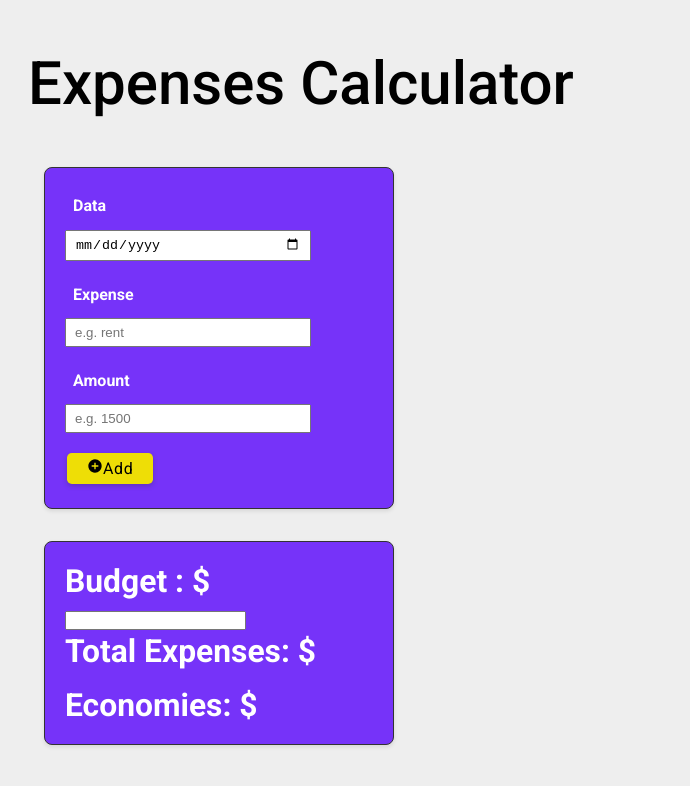
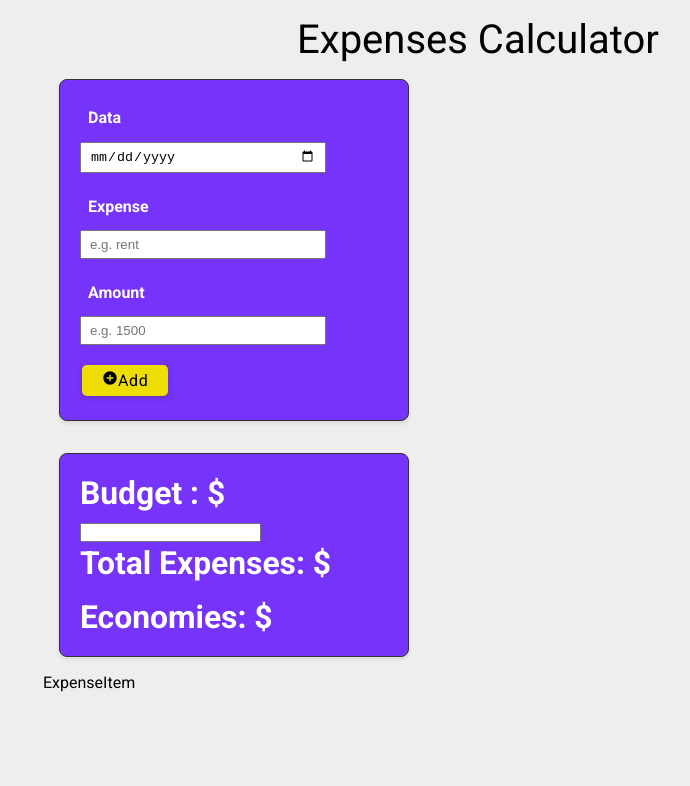
Before and after one commit to Muratozbk/30-react-projects, a React (Create React App) app: page / in a window 1280 px wide. Shown: the top 786 px of the page, without its empty margins (162-852 px from the left). Built offline with nearby package versions, Linux system fonts and the light colour scheme.

Commit message:
expenseItem

```diff
--- a/src/projects/25-expenses-calculator/ExpensesCalculatorApp.jsx
+++ b/src/projects/25-expenses-calculator/ExpensesCalculatorApp.jsx
@@ -2,13 +2,14 @@ import React from 'react'
 import Title from '../components/Title'
 import Button from '../components/Button'
 import ExpensesForm from './components/ExpensesForm'
+import ExpensesList from './components/ExpensesList'
 
 export default function ExpensesCalculatorApp() {
     document.body.style.background = '#eee'
 
     return (
-        <main className='container'>
-            <Title text={'Expenses Calculator'} />
+        <main className='container' style={{ padding: '0 15px' }}>
+            <Title text={'Expenses Calculator'} classes={'subtitle mt-1 mb-1'} />
             {/* Alert comp */}
 
             <section style={{
@@ -32,7 +33,9 @@ export default function ExpensesCalculatorApp() {
                 </aside>
             </section>
 
-            <section>  {/* <ExpensesList/> */}  </section>
+            <section>
+                <ExpensesList />
+            </section>
         </main>
     )
 }
--- /dev/null
+++ b/src/projects/25-expenses-calculator/components/ExpenseItem.jsx
@@ -0,0 +1,7 @@
+import React from 'react'
+
+export default function ExpenseItem() {
+    return (
+        <div>ExpenseItem</div>
+    )
+}
--- /dev/null
+++ b/src/projects/25-expenses-calculator/components/ExpensesList.jsx
@@ -0,0 +1,16 @@
+import React from 'react'
+import { MdDelete } from 'react-icons/md'
+import ExpenseItem from './ExpenseItem'
+
+export default function ExpensesList({ expense = [], clearItems }) {
+    return (
+        <>
+            <ul className='list'>
+                <ExpenseItem />
+            </ul>
+            {expense.length > 0 ? <button className='btn btn-danger' onClick={clearItems}>
+                <MdDelete /> Clear All Expenses
+            </button> : null}
+        </>
+    )
+}
```
